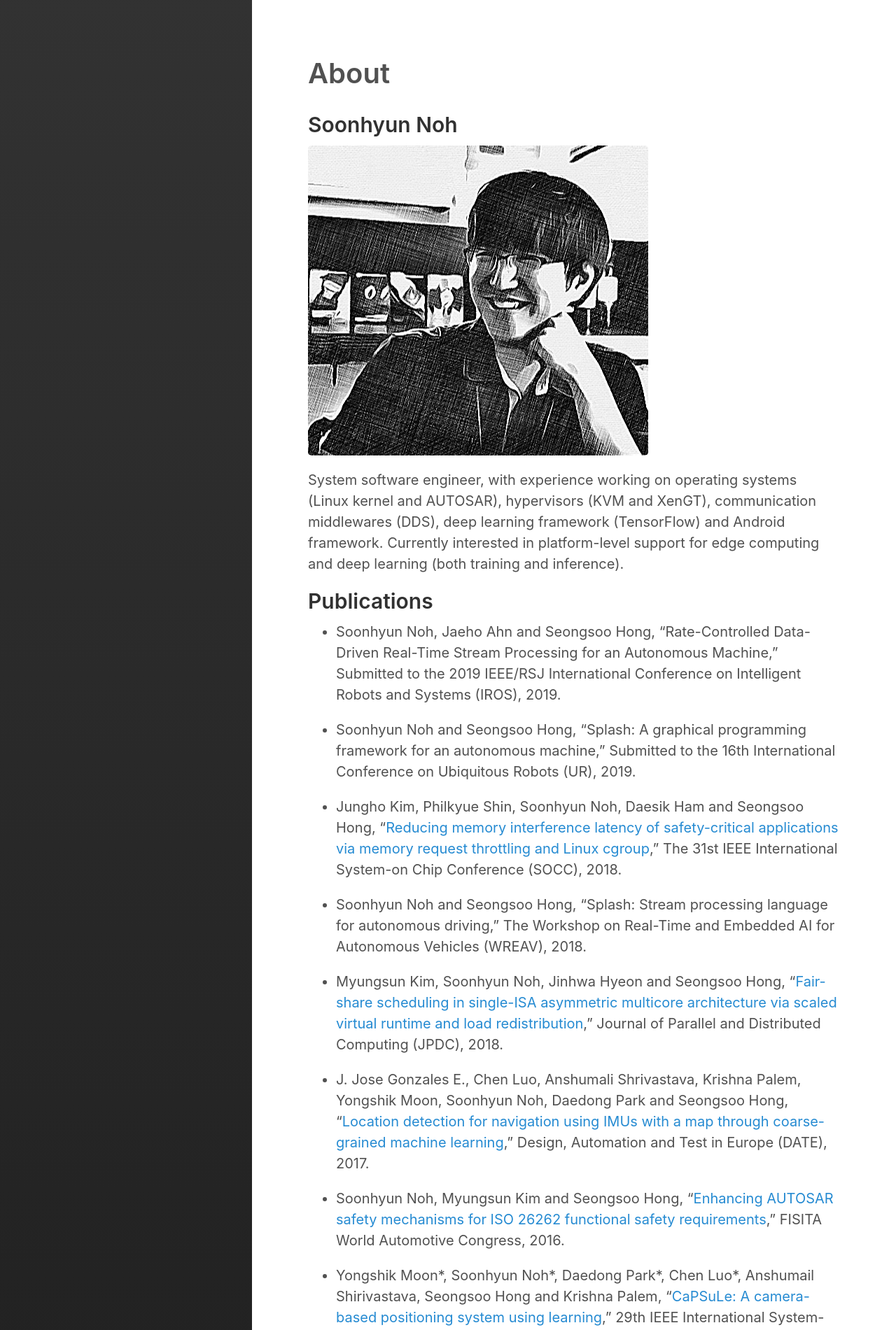
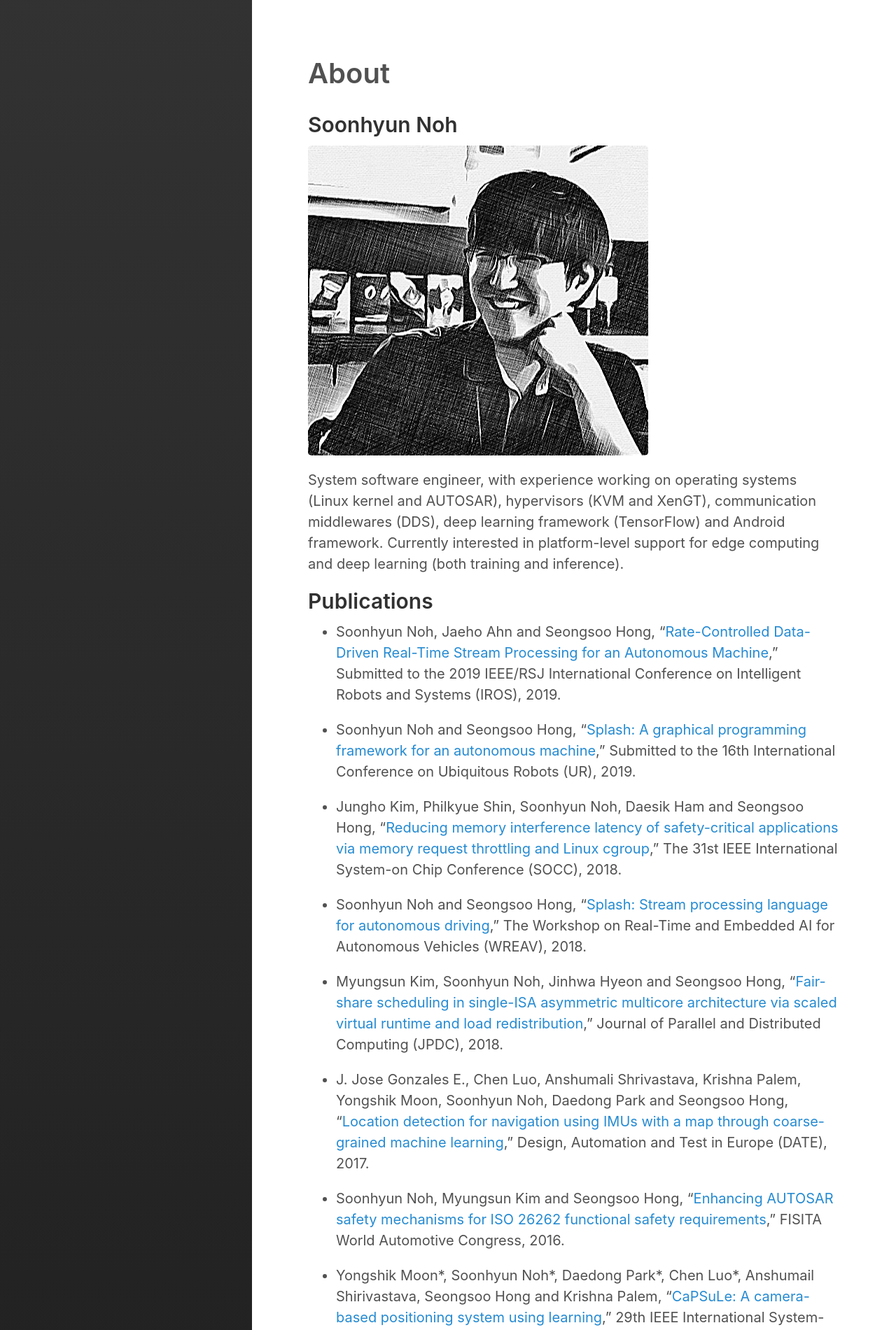
Before and after one commit to shnoh171/shnoh171.github.io, a Jekyll site: the page built from about.md, in a window 1280 px wide. Shown: the top 1901 px of the page at 70% size. Built offline with Jekyll 4.4.1, drawn with Linux system fonts in a browser that asks for light colours; some of the changed lines change nothing that is shown.

Commit message:
add links

```diff
--- a/about.md
+++ b/about.md
@@ -12,19 +12,19 @@ System software engineer, with experience working on operating systems (Linux ke
 
 ## Publications
 
-- Soonhyun Noh, Jaeho Ahn and Seongsoo Hong, "Rate-Controlled Data-Driven Real-Time Stream Processing for an Autonomous Machine," Submitted to the 2019 IEEE/RSJ International Conference on Intelligent Robots and Systems (IROS), 2019.
+- Soonhyun Noh, Jaeho Ahn and Seongsoo Hong, "[Rate-Controlled Data-Driven Real-Time Stream Processing for an Autonomous Machine](http://redwood.snu.ac.kr/wordpress/wp-content/uploads/2019/03/19-03-05-IROS-Splash.pdf)," Submitted to the 2019 IEEE/RSJ International Conference on Intelligent Robots and Systems (IROS), 2019.
 
-- Soonhyun Noh and Seongsoo Hong, "Splash: A graphical programming framework for an autonomous machine," Submitted to the 16th International Conference on Ubiquitous Robots (UR), 2019.
+- Soonhyun Noh and Seongsoo Hong, "[Splash: A graphical programming framework for an autonomous machine](http://redwood.snu.ac.kr/wordpress/wp-content/uploads/2019/01/19-03-02-UR-Splash.pdf)," Submitted to the 16th International Conference on Ubiquitous Robots (UR), 2019.
 
 - Jungho Kim, Philkyue Shin, Soonhyun Noh, Daesik Ham and Seongsoo Hong, "[Reducing memory interference latency of safety-critical applications via memory request throttling and Linux cgroup](http://redwood.snu.ac.kr/wordpress/wp-content/uploads/2018/08/18-07-30-SOCC_Memory-Request-Throttling_final.pdf)," The 31st IEEE International System-on Chip Conference (SOCC), 2018.
 
-- Soonhyun Noh and Seongsoo Hong, "Splash: Stream processing language for autonomous driving," The Workshop on Real-Time and Embedded AI for Autonomous Vehicles (WREAV), 2018.
+- Soonhyun Noh and Seongsoo Hong, "[Splash: Stream processing language for autonomous driving](http://redwood.snu.ac.kr/wordpress/wp-content/uploads/2018/05/18-05-10-Splash-Abstract-Only_margin_corrected_final.pdf)," The Workshop on Real-Time and Embedded AI for Autonomous Vehicles (WREAV), 2018.
 
 - Myungsun Kim, Soonhyun Noh, Jinhwa Hyeon and Seongsoo Hong, "[Fair-share scheduling in single-ISA asymmetric multicore architecture via scaled virtual runtime and load redistribution](https://www.sciencedirect.com/science/article/pii/S0743731517302423)," Journal of Parallel and Distributed Computing (JPDC), 2018.
 
 - J. Jose Gonzales E., Chen Luo, Anshumali Shrivastava, Krishna Palem, Yongshik Moon, Soonhyun Noh, Daedong Park and Seongsoo Hong, "[Location detection for navigation using IMUs with a map through coarse-grained machine learning](http://ieeexplore.ieee.org/document/7927040/)," Design, Automation and Test in Europe (DATE), 2017.
 
-- Soonhyun Noh, Myungsun Kim and Seongsoo Hong, "[Enhancing AUTOSAR safety mechanisms for ISO 26262 functional safety requirements](http://redwood.snu.ac.kr/wordpress/paper_server.php?file=eGx4cERzMWVHWUIvSVBKeXUzOG1hWFAyTUZQZ2ZUZVJ3emx4TGJaeWNOWEFCbFRVMnVqbnJyZHVmZ3hVYW40OExSY0lrc1lNS0drQXZXVlJiek5OWWc9PQ==)," FISITA World Automotive Congress, 2016.
+- Soonhyun Noh, Myungsun Kim and Seongsoo Hong, "[Enhancing AUTOSAR safety mechanisms for ISO 26262 functional safety requirements](/assets/pdf/16-07-31 Safety-enhanced AUTOSAR)," FISITA World Automotive Congress, 2016.
 
 - Yongshik Moon\*, Soonhyun Noh\*, Daedong Park\*, Chen Luo\*, Anshumail Shirivastava, Seongsoo Hong and Krishna Palem, "[CaPSuLe: A camera-based positioning system using learning](https://ieeexplore.ieee.org/document/7905476/)," 29th IEEE International System-on Chip Conference (SOCC), 2016. (\* indicates equal contribution)
 
```
Also changed, not shown: 1 other file.
